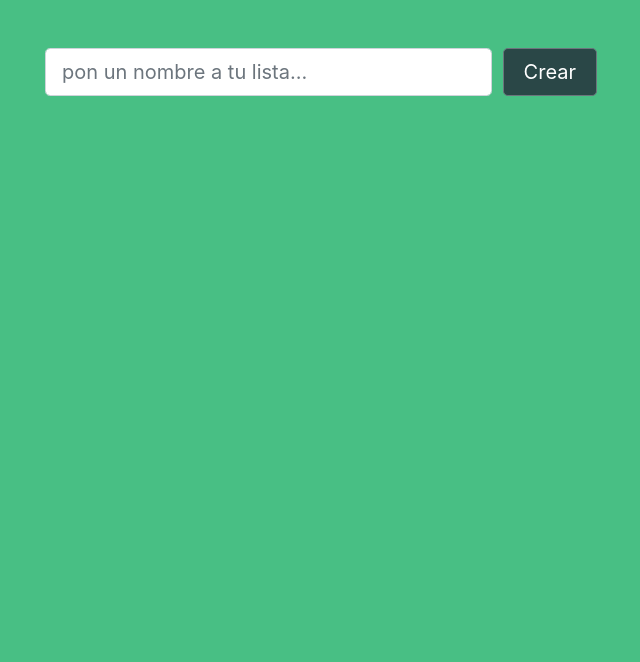
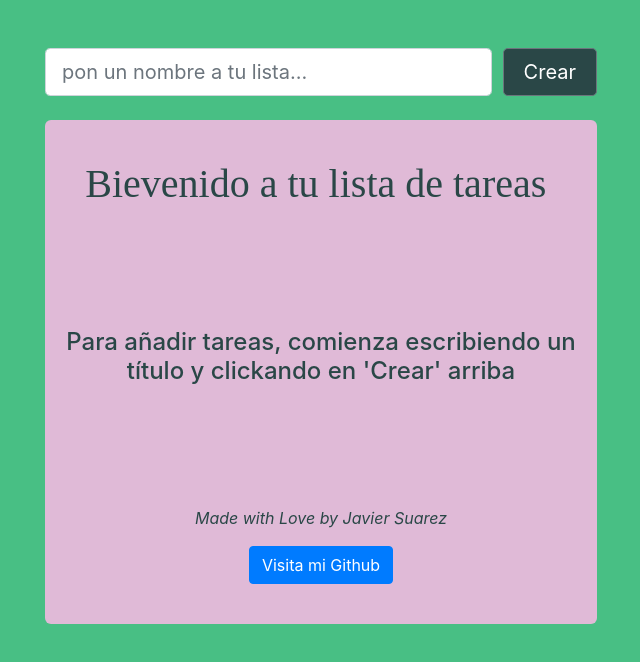
Before and after one commit to Onpointiscake/to-do-app, a Vue app: page / in a window 1280 px wide. Shown: the top 662 px of the page, without its empty margins (319-959 px from the left). Built offline with nearby package versions, Linux system fonts and the light colour scheme; a web font is replaced by a local one.

Commit message:
añadir div intro

```diff
--- a/src/App.vue
+++ b/src/App.vue
@@ -8,6 +8,16 @@
          <h1>{{titulo_todo}}</h1>
       </div>
        <TodoList v-if="listaEstaCreada" />
+       <div class="intro-wrapper" v-if="!listaEstaCreada">
+          <div class="intro-subwrapper-2">
+            <h1>Bievenido a tu lista de tareas</h1>
+            <h4>Para añadir tareas, comienza escribiendo un título y clickando en 'Crear' arriba</h4>
+          </div>
+          <div class="intro-subwrapper-2">
+            <p class="made-p">Made with Love by Javier Suarez</p>
+            <b-button variant="primary" href="#">Visita mi Github</b-button>
+          </div>
+       </div>
       <footer>
          <b-button size="lg" v-if="listaEstaCreada" v-on:click="resetList" variant="danger" id="btn-delete" >Borrar</b-button>
       </footer>
@@ -59,6 +69,18 @@ body{
 .first-wrapper button{
   margin-left: 2%;
 }
+.intro-wrapper{
+  background: #E0BAD7;
+  padding: 5vh 2vh;
+  border-radius: 6px;
+}
+.intro-subwrapper-2 p,h4{
+  padding-top: 14vh;
+}
+.made-p{
+  font-style: italic;
+  padding-top: 5%;
+}
 #app {
   -webkit-font-smoothing: antialiased;
   -moz-osx-font-smoothing: grayscale;
--- a/src/components/TodoList.vue
+++ b/src/components/TodoList.vue
@@ -6,12 +6,12 @@
     </div>
       <!-- TodoItem: -->
       <div class="item-wrapper">
-       <b-form-checkbox size="lg" id="checkbox-1" v-model="discount" name="checkbox-1" value="underlineItem" unchecked-value="">
-          <h6 id="item_1">{{titulo_item}}</h6>
-        </b-form-checkbox>
+       <div>
+          <h6 id="item_1">¿Añadir ...{{titulo_item}}?</h6>
+        </div>
       </div>
       <!-- OMITIR ---Data getting filled inside item array: -->
-      <ul>
+      <ul class="item-list-ul">
         <li v-for="i in items" :key="i.id">{{ i }}</li>
       </ul>
 
@@ -29,7 +29,7 @@ export default {
     return {
       titulo_item: "",
       items: [
-        "item1","item2","item3"
+
       ],
       itemEstaCreado: false
       }
@@ -71,4 +71,10 @@ $color-verde-secundario: #439775;
   margin-left: 2%;
 }
 }
+.item-list-ul li{
+  font-size: 1.5rem !important;
+}
+#item_1{
+  font-size: 1.4rem !important;
+}
 </style>
```
